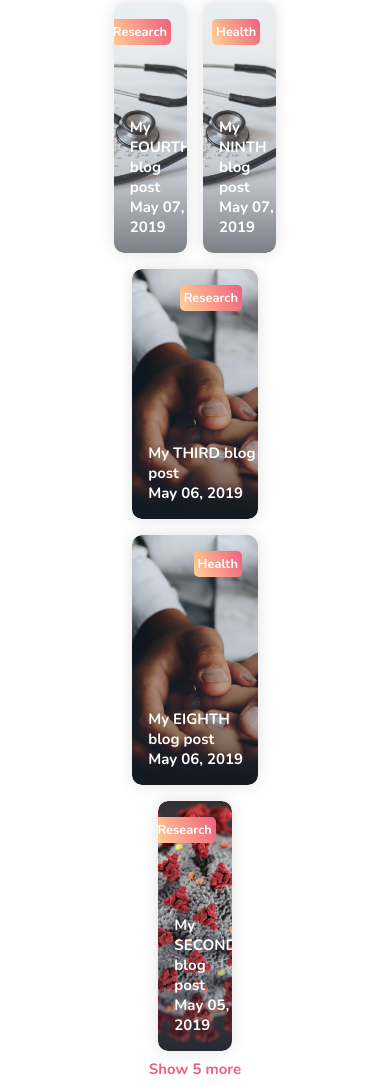
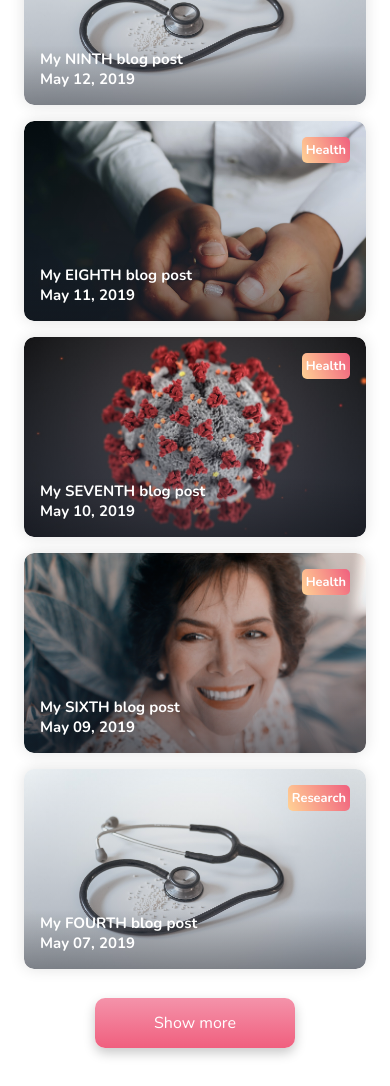
Before and after one commit to CharterXavi/charter-official, a Gatsby site: page /news/recent in a window 390 px wide. Shown: the part 911-1997 px from the top of the page. Built offline with nearby package versions, Linux system fonts and the light colour scheme; Gatsby itself is replaced by a stand-in of ours.

Commit message:
Made main News grid and Recent page grid responsive

```diff
--- a/src/components/buttons/button-primary-alt.css
+++ b/src/components/buttons/button-primary-alt.css
@@ -14,7 +14,7 @@
     border: 2px solid #F05F7E;
     box-sizing: border-box;
     box-shadow: 0px 5px 12px rgba(0, 0, 0, 0.2);
-    border-radius: 5px;
+    border-radius: 10px;
     min-width: 150px;
     height: 50px;
     padding: 8px 16px 8px 16px;
--- a/src/components/buttons/button-primary.css
+++ b/src/components/buttons/button-primary.css
@@ -12,7 +12,7 @@
     /* Rose */
     background: linear-gradient(180deg, #F493AA 0%, #F05F7E 100%);
     box-shadow: 0px 5px 12px rgba(0, 0, 0, 0.22);
-    border-radius: 5px;
+    border-radius: 10px;
     min-width: 150px;
     box-sizing: border-box;
     padding: 8px 16px 8px 16px;
--- a/src/components/buttons/button-secondary.css
+++ b/src/components/buttons/button-secondary.css
@@ -15,7 +15,7 @@
     color: #0FBDBD;
     box-sizing: border-box;
     box-shadow: 0px 5px 12px rgba(0, 0, 0, 0.2);
-    border-radius: 5px;
+    border-radius: 10px;
     min-width: 150px;
     padding: 8px 16px 8px 16px;
     height: 50px;
--- a/src/components/buttons/show-more.css
+++ b/src/components/buttons/show-more.css
@@ -0,0 +1,39 @@
+.ShowMoreButton {
+    width: auto;
+    height: 60px;
+    display: flex;
+    justify-content: center;
+    align-items: center;
+}
+.show-more-btn {
+    outline: none;
+    border: none;
+    color: white;
+    /* Rose */
+    background: linear-gradient(180deg, #F493AA 0%, #F05F7E 100%);
+    box-shadow: 0px 5px 12px rgba(0, 0, 0, 0.22);
+    border-radius: 10px;
+    min-width: 200px;
+    box-sizing: border-box;
+    padding: 8px 16px 8px 16px;
+    height: 50px;
+    transition: 0.4s ease all;
+    display: flex;
+    justify-content: center;
+    align-items: center;
+    font-size: 16px;
+    font-weight: 400;
+    font-family: 'Nunito', sans-serif;
+}
+.show-more-btn:hover {
+    background: linear-gradient(37.36deg, #FFCE94 3.73%, #F05F7E 100%);
+    box-shadow: none;
+    transform: translateY(1px);
+    transition: 0.3s ease all;
+    cursor: pointer;
+}
+.show-more-btn img {
+    width: 30px;
+    height: auto;
+    margin: 0 0 0 0;
+}
--- a/src/components/form.css
+++ b/src/components/form.css
@@ -70,20 +70,20 @@ textarea {
     -moz-box-sizing: border-box;    /* Firefox, other Gecko */
     box-sizing: border-box;
 }
-.btn-primary {
+form .btn-primary {
     outline: none;
     border: none;
     color: white;
     /* Rose */
     background: linear-gradient(180deg, #F493AA 0%, #F05F7E 100%);
     box-shadow: 0px 5px 12px rgba(0, 0, 0, 0.22);
-    border-radius: 5px;
+    border-radius: 10px;
     margin: 8px 16px 0 0;
     width: 150px;
     height: 50px;
     transition: 0.4s ease all;
 }
-.btn-primary:hover {
+form .btn-primary:hover {
     background: linear-gradient(37.36deg, #FFCE94 3.73%, #F05F7E 100%);
     box-shadow: none;
     transform: translateY(1px);
--- a/src/markdown-pages/post-10.md
+++ b/src/markdown-pages/post-10.md
@@ -1,6 +1,6 @@
 ---
 slug: "/news/my-tenth-post"
-date: "2019-05-08"
+date: "2019-05-13"
 title: "My TENTH blog post"
 featuredImage: ../images/blog-content/artist.jpeg
 excerpt: 'The tenth post on this site, ever!'
--- a/src/markdown-pages/post-6.md
+++ b/src/markdown-pages/post-6.md
@@ -1,6 +1,6 @@
 ---
 slug: "/news/my-sixth-post"
-date: "2019-05-04"
+date: "2019-05-09"
 title: "My SIXTH blog post"
 featuredImage: ../images/blog-content/smiling.jpeg
 excerpt: 'The SIXTH post on this site, ever!'
--- a/src/markdown-pages/post-7.md
+++ b/src/markdown-pages/post-7.md
@@ -1,6 +1,6 @@
 ---
 slug: "/news/my-seventh-post"
-date: "2019-05-05"
+date: "2019-05-10"
 title: "My SEVENTH blog post"
 featuredImage: ../images/blog-content/covid.jpeg
 excerpt: 'The seventh post on this site, ever!'
--- a/src/markdown-pages/post-8.md
+++ b/src/markdown-pages/post-8.md
@@ -1,6 +1,6 @@
 ---
 slug: "/news/my-eighth-post"
-date: "2019-05-06"
+date: "2019-05-11"
 title: "My EIGHTH blog post"
 featuredImage: ../images/blog-content/hands.jpeg
 excerpt: 'The eighth post on this site, ever!'
--- a/src/markdown-pages/post-9.md
+++ b/src/markdown-pages/post-9.md
@@ -1,6 +1,6 @@
 ---
 slug: "/news/my-ninth-post"
-date: "2019-05-07"
+date: "2019-05-12"
 title: "My NINTH blog post"
 featuredImage: ../images/blog-content/stethoscope.jpeg
 excerpt: 'The ninth post on this site, ever!'
--- a/src/pages/news.js
+++ b/src/pages/news.js
@@ -26,7 +26,7 @@ const NewsPage = ({
             <div className='recent'>
                 <div className='grid-header'>
                   <h2>Recent Articles</h2>
-                  <Link to='/news/recent'>See Recent Articles</Link>
+                  <Link to='/news/recent'>See All Recent Articles</Link>
                 </div>
                 <div className='grid'>
                     {recentPosts}
--- a/src/pages/news/recent.css
+++ b/src/pages/news/recent.css
@@ -7,6 +7,7 @@
     flex-direction: column;
     align-items: center;
     justify-items: center;
+    transition: 0.4s ease all;
 }
 .AllRecentPosts h2 {
     color: var(--heading-color);
@@ -18,6 +19,7 @@
     align-items: center;
     width: 100%;
     min-height: 200px;
+    transition: 0.4s ease all;
 }
 .AllRecentPosts .grid {
     width: 80%;
@@ -27,6 +29,8 @@
     align-items: flex-start;
     justify-content: center;
     box-sizing: border-box;
+    transition: 0.4s ease all;
+    margin: 0 0 32px 0;
 }
 .AllRecentPosts .grid-wrapper .grid a {
     box-sizing: border-box;
@@ -37,27 +41,30 @@
     width: 45%;
     height: 250px;
 }
-.AllRecentPosts .grid-wrapper .grid a:nth-of-type(1n) {
-    width: 60%;
-    height: 250px;
+
+@media only screen and (max-width: 1300px) {
+    .AllRecentPosts .grid {
+        width: 95%;
+    }
 }
-.AllRecentPosts .grid-wrapper .grid a:nth-of-type(2n) {
-    width: 35%;
-    height: 250px;
+@media only screen and (max-width: 800px) {
+    .AllRecentPosts {
+        padding: 16px;
+    }
+    .AllRecentPosts .grid {
+        width: 100%;
+        margin: 0 0 16px 0;
+    }
 }
-.AllRecentPosts .grid-wrapper .grid a:nth-of-type(3n) {
-    width: 35%;
-    height: 250px;
+@media only screen and (max-width: 600px) {
+    .AllRecentPosts {
+        padding: 16px;
+    }
+    .AllRecentPosts .grid {
+        width: 100%;
+    }
+    .AllRecentPosts .grid-wrapper .grid a {
+        width: 100%;
+        height: 200px;
+    }
 }
-.AllRecentPosts .grid-wrapper .grid a:nth-of-type(4n) {
-    width: 60%;
-    height: 250px;
-}
-.AllRecentPosts .grid-wrapper .grid a:nth-of-type(5n) {
-    width: 60%;
-    height: 250px;
-}
-.AllRecentPosts .grid-wrapper .grid a:nth-of-type(6n) {
-    width: 35%;
-    height: 250px;
-}
--- a/src/pages/news/recent.js
+++ b/src/pages/news/recent.js
@@ -31,8 +31,8 @@ const RecentPage = ({
     //write a function that will update state to show 6 more posts
     const showMorePosts = (clickCount, isFinished) => {
         const newClickCount = clickCount++;
-        //take clickCount as an input, and loop over 6 times for each click
-        //reset state to reflect new results
+
+        //if isFinished = true, reset everything to show first 6 posts once again
         if(isFinished) {
             for (let i = 0; i < 6; i++) {
                 newPostList.push(allRecentPosts[i]);
@@ -42,7 +42,10 @@ const RecentPage = ({
             setIsFinished(false);
             console.log('POSTS: ', newPostList);
             console.log('CLICKS: ', clickCount);
+        //Otherwise, show 6 more posts by replacing what's on the page with itself + another 6
         } else {
+            //take clickCount as an input, and loop over 6 times for each click
+            //reset state to reflect new results
             for (let i = 0; i < clickCount * 6; i++) {
                 if (allRecentPosts[i]) {
                     newPostList.push(allRecentPosts[i]);
@@ -75,7 +78,7 @@ const RecentPage = ({
                     {posts.map(edge => <PostLink key={edge.node.id} post={edge.node} />)}
 
                 </div>
-                <ShowMoreButton content='Show 5 more' clickCount={clickCount} isFinished={isFinished} showMorePosts={showMorePosts} />
+                <ShowMoreButton content='Show more' clickCount={clickCount} isFinished={isFinished} showMorePosts={showMorePosts} />
             </div>
         </div>
       </Layout>
```
Also changed, not shown: src/pages/news.css (+24 -2 lines).
